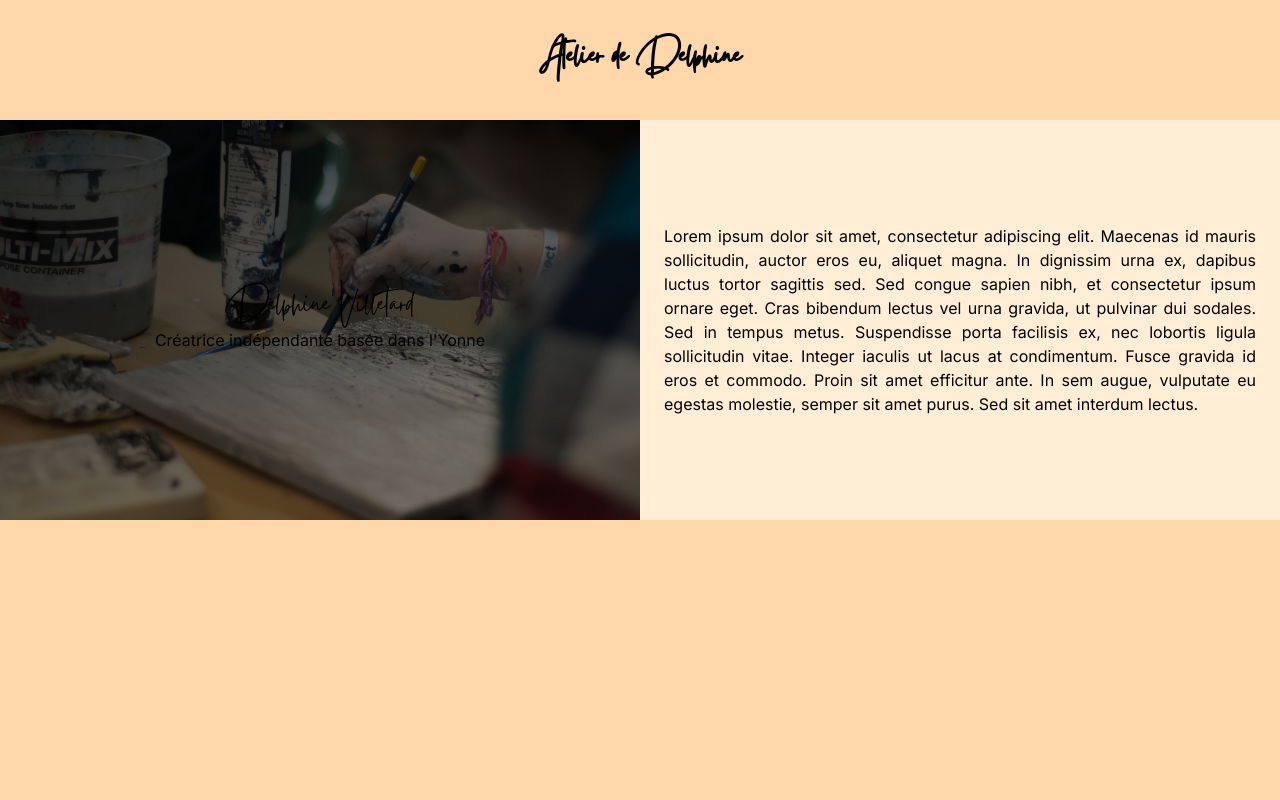
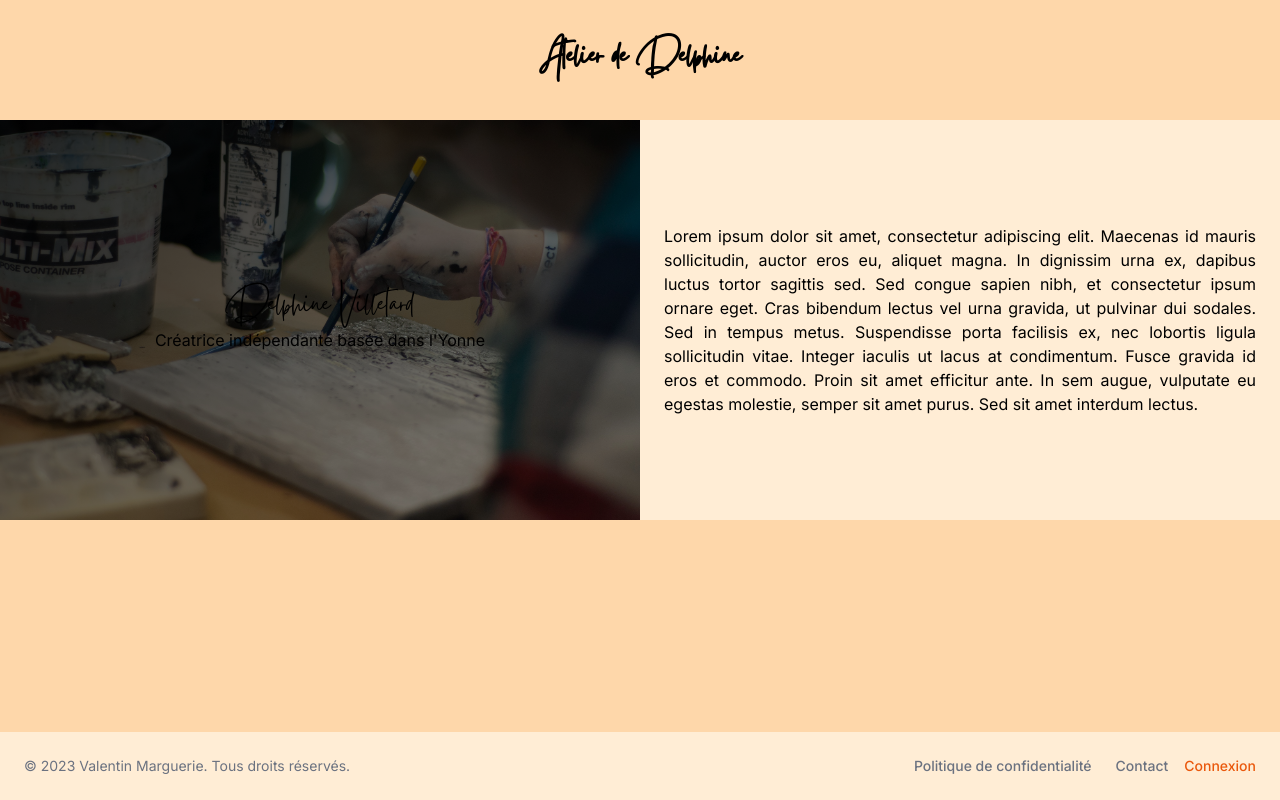
Before and after one commit to ValentinM27/atelier-de-delphine, a Next.js app: page / in a window 1280 px wide. Built offline with nearby package versions, Linux system fonts and the light colour scheme.

Commit message:
[#3] - footer

```diff
--- a/app/layout.tsx
+++ b/app/layout.tsx
@@ -1,7 +1,9 @@
 import "./globals.css";
 import { Inter } from "next/font/google";
 
+// Import des composants
 import Nav from "@/components/nav";
+import Footer from "@/components/footer";
 
 const inter = Inter({ subsets: ["latin"] });
 
@@ -16,10 +18,15 @@ export default function RootLayout({
   children: React.ReactNode;
 }) {
   return (
-    <html lang="en" className="min-h-screen bg-orange-200">
+    <html lang="en" className="bg-orange-200">
       <body className={inter.className}>
-        <Nav />
-        {children}
+        <div className="flex flex-col min-h-screen bg-orange-200">
+          <div className="flex-grow flex-shrink-0">
+            <Nav />
+            {children}
+          </div>
+          <Footer />
+        </div>
       </body>
     </html>
   );
--- /dev/null
+++ b/components/footer.tsx
@@ -0,0 +1,37 @@
+export default function Footer() {
+  return (
+    <footer className="bg-orange-100 bottom-0">
+      <div className="mx-auto text-black w-full max-w-screen-xl p-4 py-6 md:flex md:items-center md:justify-between md:p-6">
+        <span className="text-sm text-gray-500 sm:text-center dark:text-gray-400">
+          © 2023{" "}
+          <a
+            href="https://valentinmarguerie.fr"
+            rel="noreferrer"
+            target="blank"
+            className="hover:underline"
+          >
+            Valentin Marguerie
+          </a>
+          . Tous droits réservés.
+        </span>
+        <ul className="flex flex-wrap items-center mt-3 text-sm font-medium text-gray-500 dark:text-gray-400 sm:mt-0">
+          <li>
+            <a href="#" className="mr-4 hover:underline md:mr-6">
+              Politique de confidentialité
+            </a>
+          </li>
+          <li>
+            <a href="#" className="mr-4 hover:underline">
+              Contact
+            </a>
+          </li>
+          <li>
+            <a href="#" className=" text-orange-600 hover:underline">
+              Connexion
+            </a>
+          </li>
+        </ul>
+      </div>
+    </footer>
+  );
+}
```
